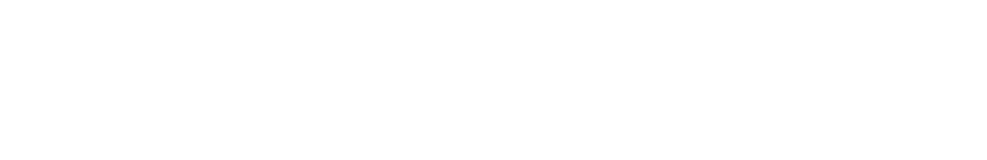
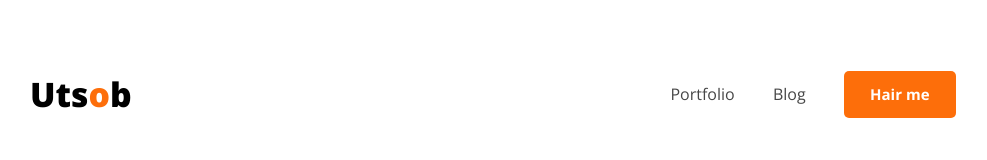
Before and after one commit to Utsob1621/practice-portfolio-website, a plain HTML site: page index.html in a window 1280 px wide. Shown: the whole page, without its empty margins (128-1115 px from the left). Drawn offline with nearby package versions, Linux system fonts and the light colour scheme.

Commit message:
navigation bar done

```diff
--- a/index.html
+++ b/index.html
@@ -4,10 +4,18 @@
     <meta charset="UTF-8">
     <meta name="viewport" content="width=device-width, initial-scale=1.0">
     <title>Utsob-Saha-portfolio</title>
+    <link rel="stylesheet" href="./styles/style.css">
 </head>
 <body>
     <header>
-
+        <nav class="nav-bar">
+            <h3 class="nav-title">Uts<span class="text-primary">o</span>b</h3>
+            <ul>
+                <li><a class="dark-2" href="">Portfolio</a></li>
+                <li><a class="dark-2" href="">Blog</a></li>
+                <li><a href=""><button class="btn-primary">Hair me</button></a></li>
+            </ul>
+        </nav>
     </header>
     <main>
 
--- a/styles/style.css
+++ b/styles/style.css
@@ -0,0 +1,65 @@
+@import url('https://fonts.googleapis.com/css2?family=Open+Sans:ital,wght@0,300..800;1,300..800&display=swap');
+
+/* font-family: "Open Sans", serif;
+  font-optical-sizing: auto;
+  font-weight: <weight>;
+  font-style: normal;
+  font-variation-settings:
+    "wdth" 100; */
+
+/* uneversal styles */
+*{
+    /* max-width: 1440px;
+    width: 100%;
+    text-decoration: none; */
+    color: black;
+    /* font-size: 16px; */
+    font-family: "Open Sans", serif;
+}
+
+/* shared style */
+.text-primary{
+    color: #FD6E0A;
+}
+
+.dark-2{
+    color: #474747;
+}
+
+.btn-primary{
+    color: white;
+    font-size: 15px;
+    font-weight: 700;
+    padding: 13.5px 26.25px;
+    background-color: #FD6E0A;
+    border: none;
+    border-radius: 5px;
+}
+
+/* nav style */
+nav{
+    display: flex;
+    justify-content: space-between;
+    margin: 37.5px 150px;
+
+}
+.nav-title{
+    font-weight: 800;
+    font-size: 33.75px;
+}
+
+nav ul{
+    display: flex;
+    /* justify-content: space-between; */
+    align-items: center;
+}
+
+nav ul li{
+    margin-right: 38.25px;
+    list-style: none;
+
+}
+
+nav a{
+    text-decoration: none;
+}
```
